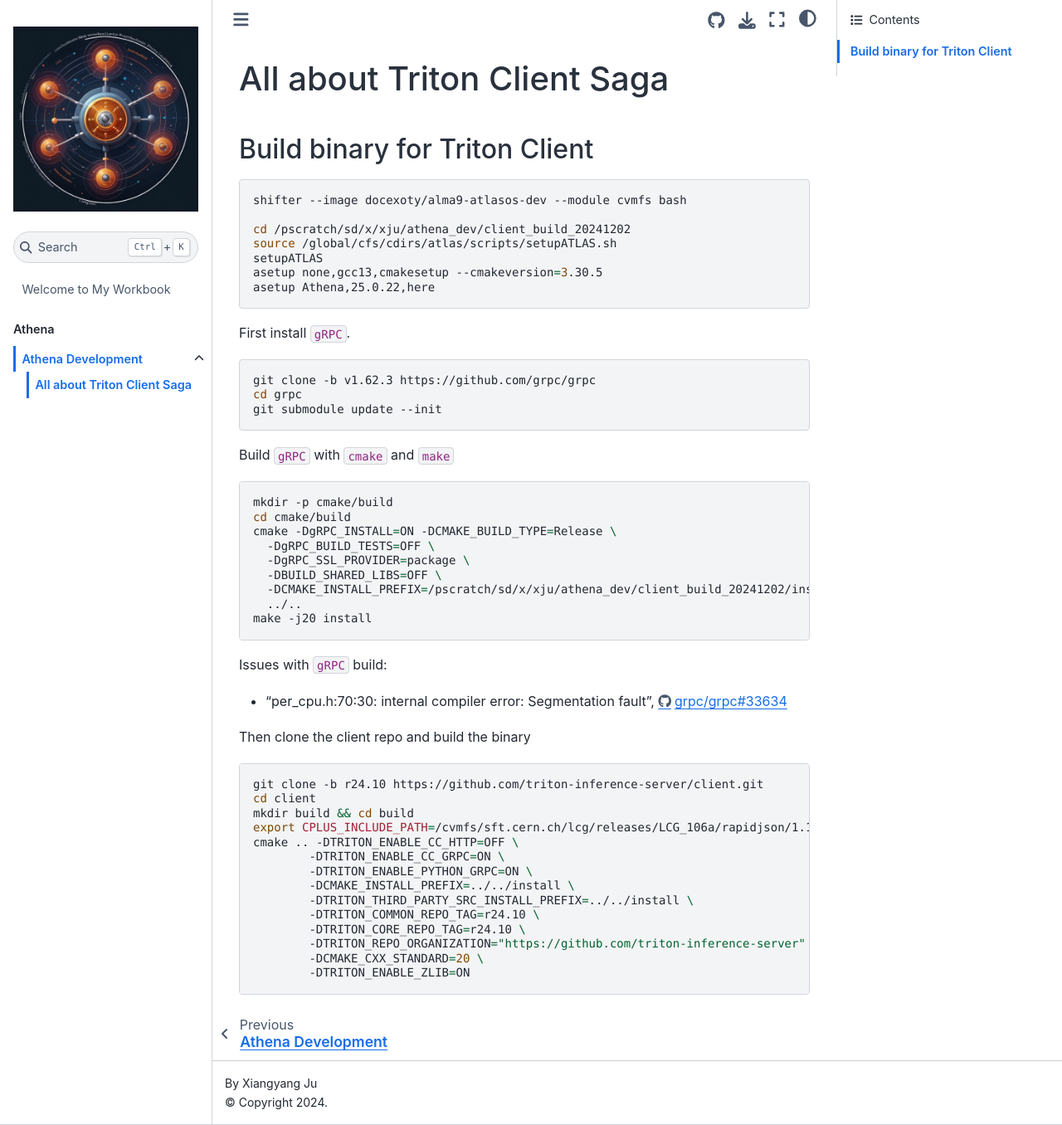
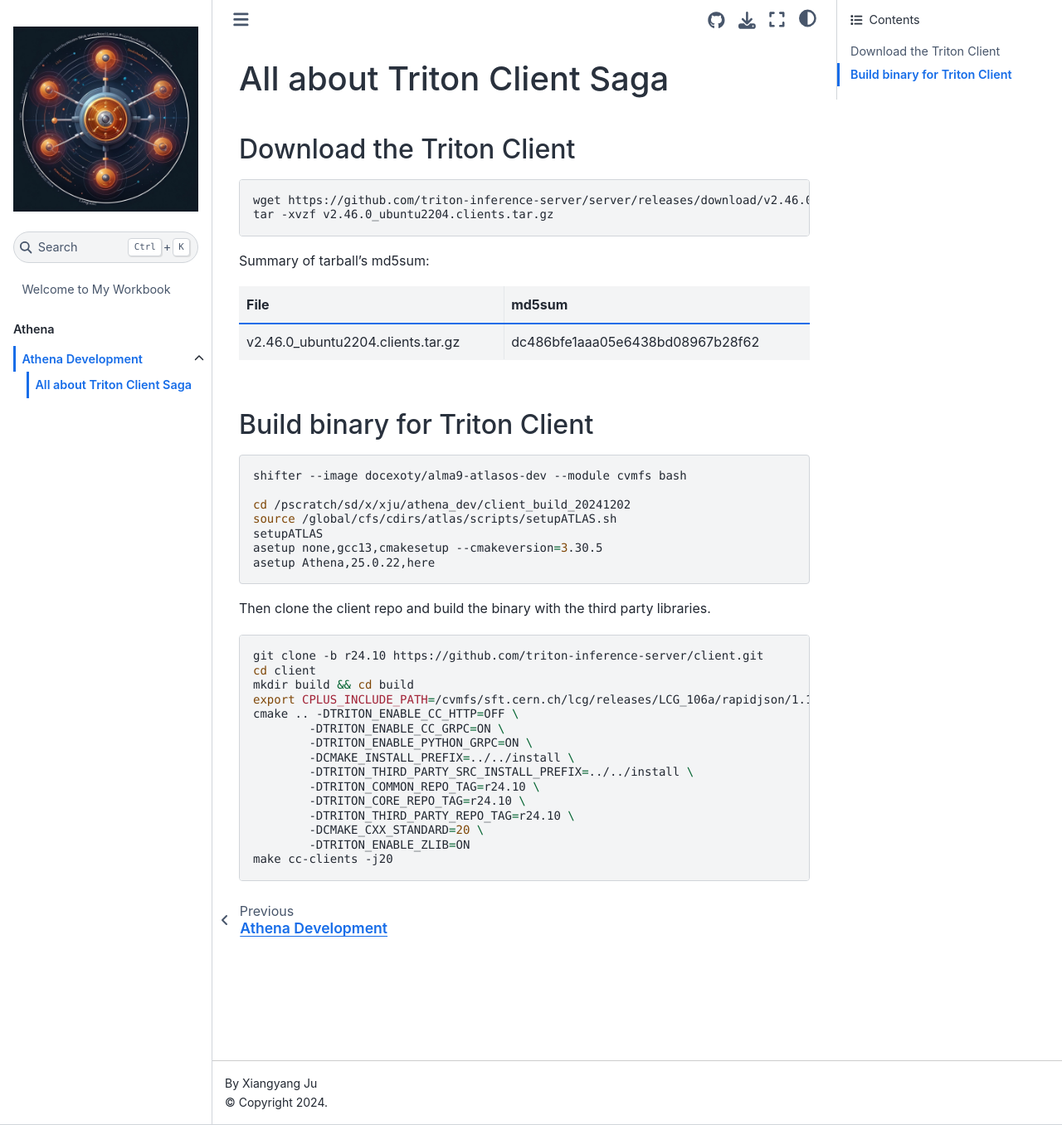
Before and after one commit to xju2/workbook, a Jupyter Book: the page built from book/athena/triton_client.md, in a window 1280 px wide and 1356 px high. Shown: the whole window at 83% size. Built offline with Jupyter Book 1.0.4 settings and Sphinx 7.4.7 and the Sphinx Book theme 1.1.4, drawn with Linux system fonts in a browser that asks for light colours.

Commit message:
from binary

````diff
--- a/book/athena/triton_client.md
+++ b/book/athena/triton_client.md
@@ -1,4 +1,15 @@
 # All about Triton Client Saga
+
+## Download the Triton Client
+
+```bash
+wget https://github.com/triton-inference-server/server/releases/download/v2.46.0/v2.46.0_ubuntu2204.clients.tar.gz
+tar -xvzf v2.46.0_ubuntu2204.clients.tar.gz
+```
+Summary of tarball's md5sum:
+| File | md5sum |
+| --- | --- |
+| v2.46.0_ubuntu2204.clients.tar.gz | dc486bfe1aaa05e6438bd08967b28f62 |
 
 ## Build binary for Triton Client
 
@@ -12,29 +23,7 @@
 asetup Athena,25.0.22,here
 ```
 
-First install `gRPC`.
-```bash
-git clone -b v1.62.3 https://github.com/grpc/grpc
-cd grpc
-git submodule update --init
-```
-Build `gRPC` with `cmake` and `make`
-```bash
-mkdir -p cmake/build
-cd cmake/build
-cmake -DgRPC_INSTALL=ON -DCMAKE_BUILD_TYPE=Release \
-  -DgRPC_BUILD_TESTS=OFF \
-  -DgRPC_SSL_PROVIDER=package \
-  -DBUILD_SHARED_LIBS=OFF \
-  -DCMAKE_INSTALL_PREFIX=/pscratch/sd/x/xju/athena_dev/client_build_20241202/install \
-  ../..
-make -j20 install
-```
-Issues with `gRPC` build:
- - "per_cpu.h:70:30: internal compiler error: Segmentation fault", https://github.com/grpc/grpc/issues/33634
-
-
-Then clone the client repo and build the binary
+Then clone the client repo and build the binary with the third party libraries.
 
 ```bash
 git clone -b r24.10 https://github.com/triton-inference-server/client.git
@@ -48,7 +37,8 @@
         -DTRITON_THIRD_PARTY_SRC_INSTALL_PREFIX=../../install \
         -DTRITON_COMMON_REPO_TAG=r24.10 \
         -DTRITON_CORE_REPO_TAG=r24.10 \
-        -DTRITON_REPO_ORGANIZATION="https://github.com/triton-inference-server" \
+        -DTRITON_THIRD_PARTY_REPO_TAG=r24.10 \
         -DCMAKE_CXX_STANDARD=20 \
         -DTRITON_ENABLE_ZLIB=ON
+make cc-clients -j20
 ```
````
